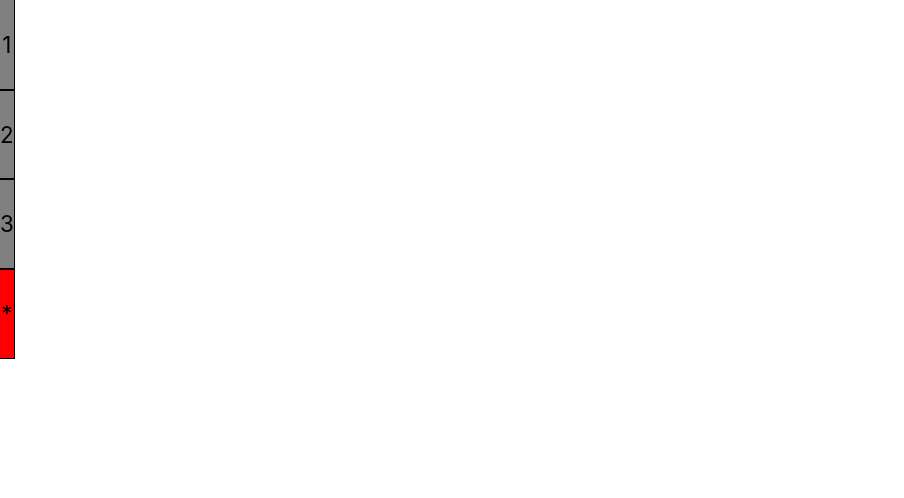
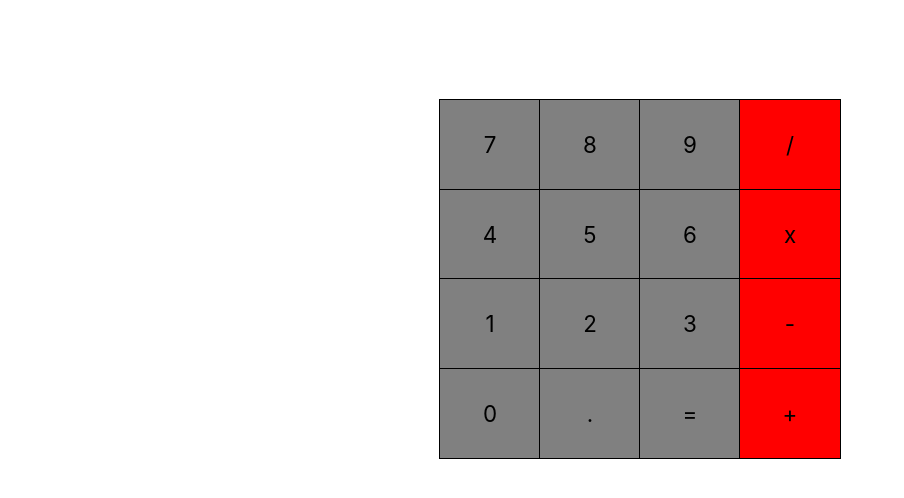
Before and after one commit to MandSolo/tiny-react-calculator, a React (Create React App) app: page / in a window 1280 px wide. Shown: the top 498 px of the page, without its empty margins (0-904 px from the left). Built offline with nearby package versions, Linux system fonts and the light colour scheme; the HTML template or start-up script is replaced by a standard one.

Commit message:
added in rest of rows to app.js

```diff
--- a/src/App.css
+++ b/src/App.css
@@ -1,3 +1,17 @@
 .App {
   display: flex;
+  justify-content: center;
+  align-items: center;
+  height: 100vh;
+  width: 100%;
 }
+
+.calc-wrapper {
+  width: 400px;
+  height: 600px;
+}
+
+.row {
+  display: flex;
+  width: 100%;
+}
--- a/src/App.js
+++ b/src/App.js
@@ -1,5 +1,5 @@
-import React, { Component } from 'react';
-import './App.css';
+import React, { Component } from "react";
+import "./App.css";
 import Button from "./components/Button";
 
 class App extends Component {
@@ -8,10 +8,28 @@
       <div className="App">
         <div className="calc-wrapper">
           <div className="row">
+            <Button>7</Button>
+            <Button>8</Button>
+            <Button>9</Button>
+            <Button>/</Button>
+          </div>
+          <div className="row">
+            <Button>4</Button>
+            <Button>5</Button>
+            <Button>6</Button>
+            <Button>x</Button>
+          </div>
+          <div className="row">
             <Button>1</Button>
             <Button>2</Button>
             <Button>3</Button>
-      <Button>*</Button>
+            <Button>-</Button>
+          </div>
+          <div className="row">
+            <Button>0</Button>
+            <Button>.</Button>
+            <Button>=</Button>
+            <Button>+</Button>
           </div>
         </div>
       </div>
--- a/src/components/Button.jsx
+++ b/src/components/Button.jsx
@@ -2,11 +2,12 @@
 import "./Button.css";
 
 const isOperator = value => {
-    //checks to make sure the value inputted is a number!!!
+  //checks to make sure the value inputted is a number or . or =
   return !isNaN(value) || value === "." || value === "=";
 };
 
 const Button = props => (
+  //it returns the value if it is a number or . or = else it returns operator
   <div
     className={`button-wrapper ${
       isOperator(props.children) ? null : "operator"
```
Also changed, not shown: src/components/Button.css (indentation only). Lines whose indentation alone changed are shown as unchanged.
